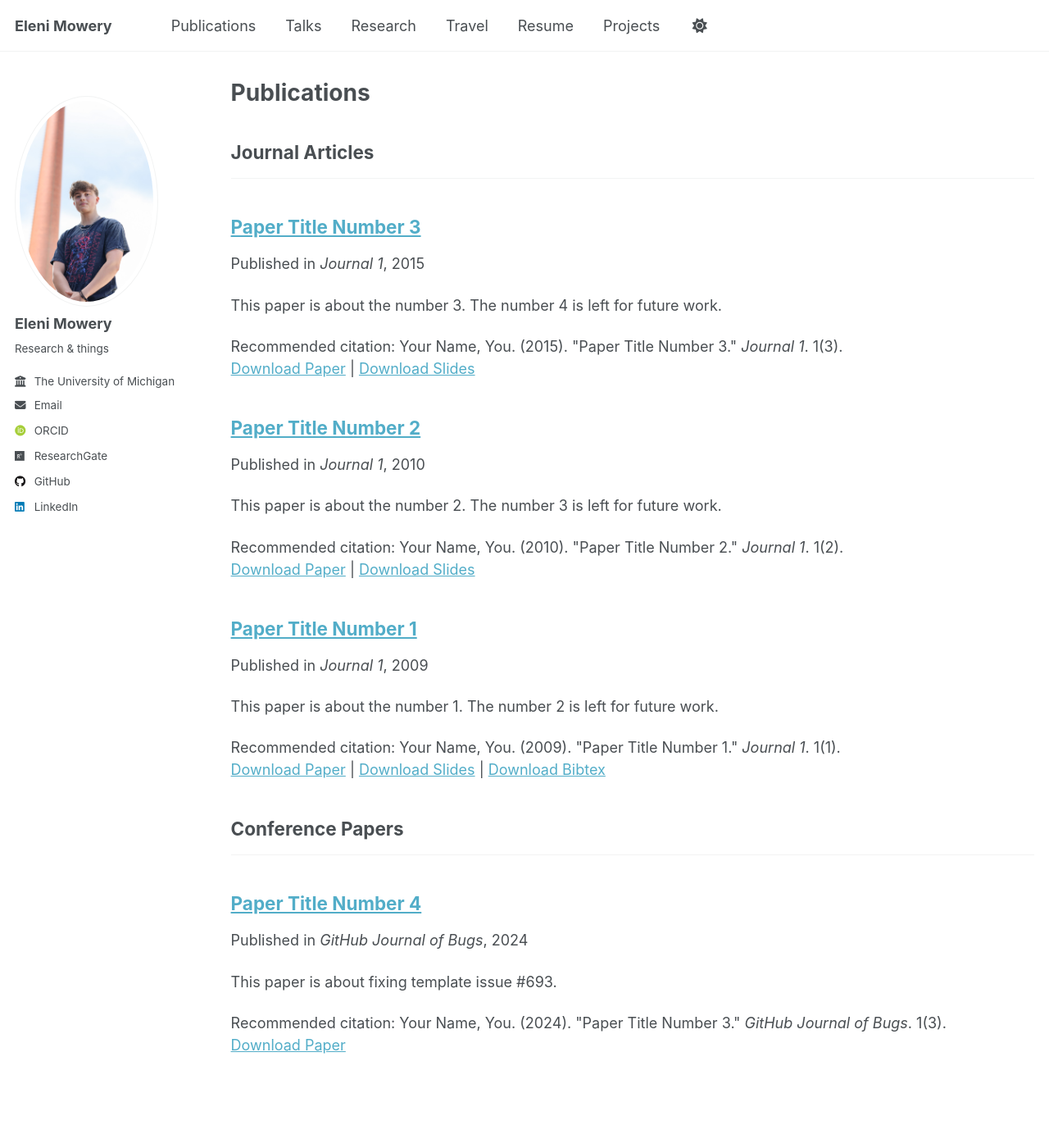
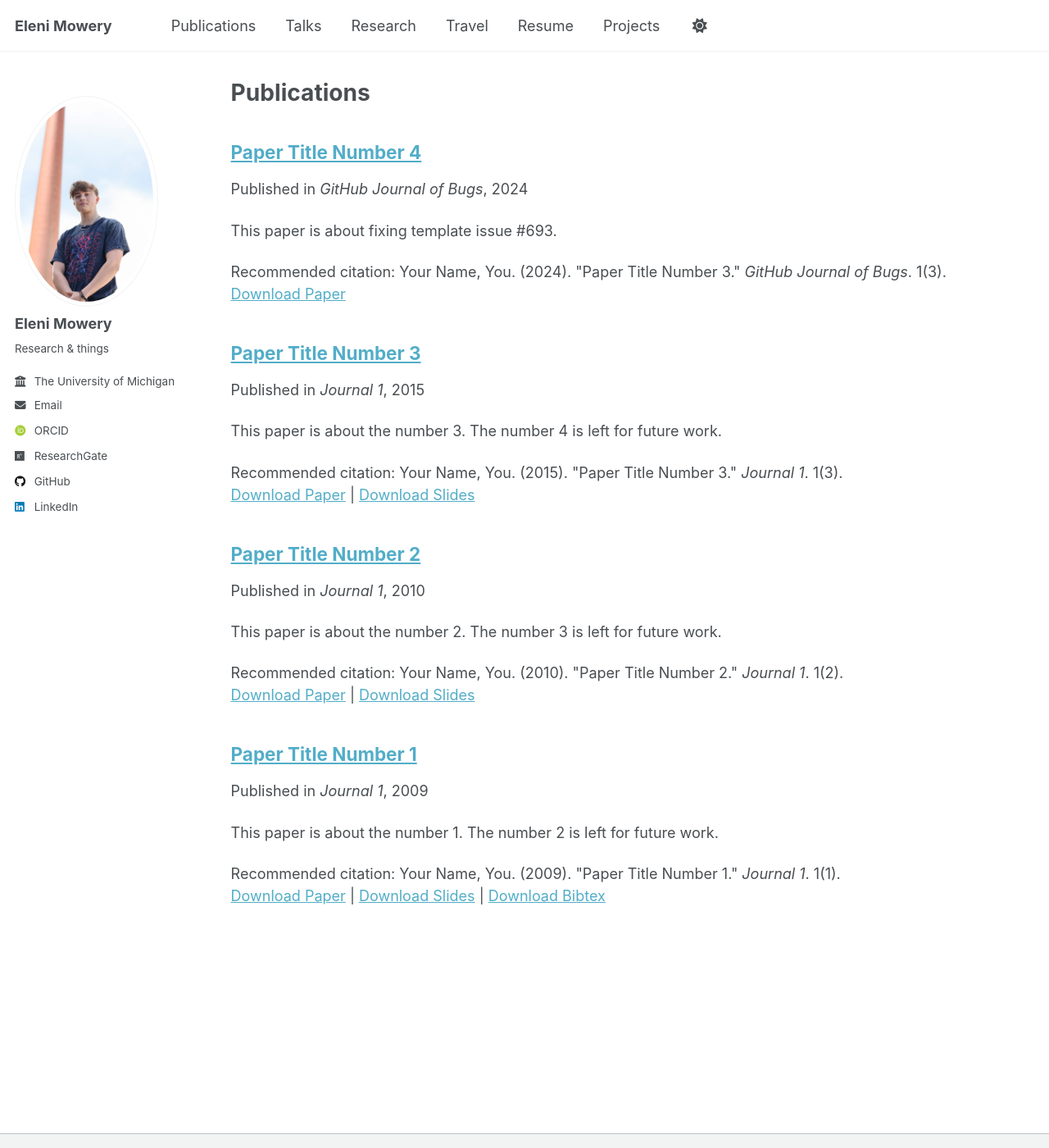
Before and after one commit to etmowery/etmowery.github.io, a Jekyll site: the page built from _pages/publications.html, in a window 1280 px wide and 1400 px high. Shown: the whole window at 82% size. Built offline with Jekyll 4.4.1, drawn with Linux system fonts in a browser that asks for light colours; some web fonts are replaced.

Commit message:
Update _config.yml

```diff
--- a/_config.yml
+++ b/_config.yml
@@ -75,17 +75,6 @@ author:
   xing             : # Username
   youtube          : # Username
   zhihu            : # Username
-
-# Publication Category - The following the list of publication categories and their headings
-publication_category:
-  books:
-    title: 'Books'
-  manuscripts:
-    title: 'Journal Articles'
-  conferences:
-    title: 'Conference Papers'
-  thesis:
-    title: 'Theses'
 
 # Site Settings
 teaser                   :  # filename of teaser fallback teaser image placed in /images/, .e.g. "500x300.png"
```
